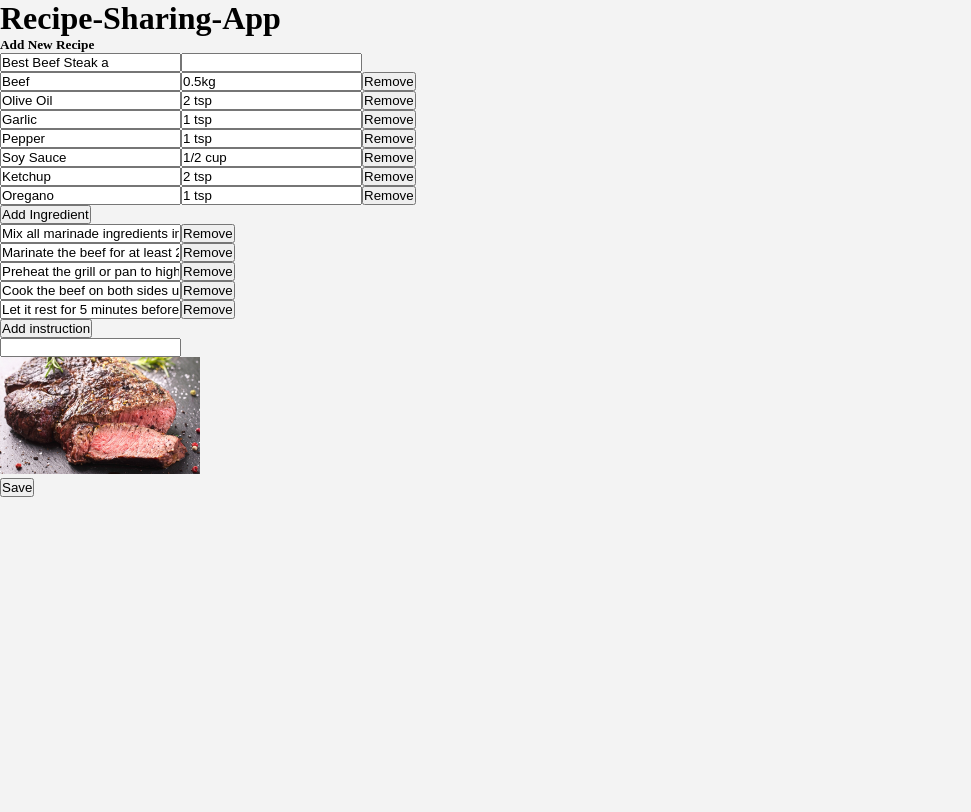
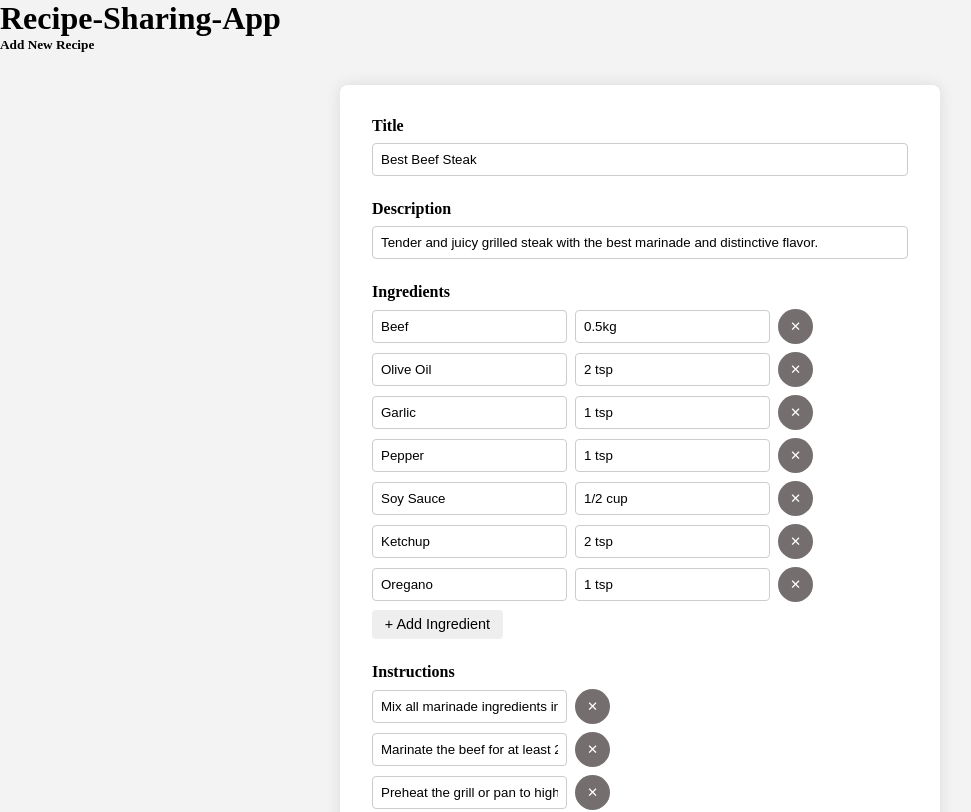
Before and after one commit to TornikeALT/Recipe-Sharing-Application, an Angular app: page /recipe-edit/1 in a window 1280 px wide. Shown: the top 812 px of the page, without its empty margins (0-971 px from the left). Built offline with nearby package versions, Linux system fonts and the light colour scheme; data requests are answered from the project's data file.

Commit message:
update new-recipe and edit form
add styles to edit

```diff
--- a/data/db.json
+++ b/data/db.json
@@ -2,7 +2,7 @@
   "recipes": [
     {
       "id": "1",
-      "title": "Best Beef Steak a",
+      "title": "Best Beef Steak",
       "description": "Tender and juicy grilled steak with the best marinade and distinctive flavor.",
       "ingredients": [
         {
--- a/src/components/details/details.component.html
+++ b/src/components/details/details.component.html
@@ -3,7 +3,7 @@
     <h4 class="ingredients_title">Ingredients</h4>
     <ul class="ingredients">
       <li *ngFor="let ingredient of recipe.ingredients">
-        <span>{{ ingredient.name }} - {{ ingredient.amount }}</span>
+        <span>{{ ingredient.name }} {{ ingredient.amount }}</span>
       </li>
     </ul>
     <h4 class="instructions_title">Recipe preparation steps</h4>
--- a/src/components/edit-recipe/edit-recipe.component.css
+++ b/src/components/edit-recipe/edit-recipe.component.css
@@ -0,0 +1,94 @@
+.form_container {
+  max-width: 600px;
+  margin: 2rem auto;
+  background: #fff;
+  padding: 2rem;
+  border-radius: 8px;
+  box-shadow: 0 0 15px rgba(0, 0, 0, 0.1);
+}
+
+.form_group {
+  margin-bottom: 1.5rem;
+  display: flex;
+  flex-direction: column;
+}
+
+label {
+  font-weight: bold;
+  margin-bottom: 0.5rem;
+}
+
+input[type="text"],
+input[type="file"] {
+  padding: 0.5rem;
+  border: 1px solid #ccc;
+  border-radius: 4px;
+}
+
+.inline_group {
+  display: flex;
+  gap: 0.5rem;
+  margin-bottom: 0.5rem;
+  align-items: center;
+}
+
+.thumbnail {
+  margin-top: 0.5rem;
+  width: 150px;
+  border-radius: 4px;
+  border: 1px solid #ccc;
+}
+
+.btn_remove {
+  background: #756e6e;
+  color: white;
+  border: none;
+  border-radius: 50%;
+  padding: 0.3rem 0.6rem;
+  cursor: pointer;
+  width: 35px;
+  height: 35px;
+  display: flex;
+  justify-content: center;
+  align-items: center;
+}
+
+.btn_secondary {
+  background: #eee;
+  border: none;
+  padding: 0.4rem 0.8rem;
+  border-radius: 4px;
+  cursor: pointer;
+  font-size: 0.9rem;
+}
+
+.btn_secondary:hover {
+  background: #ddd;
+}
+
+.btn_submit {
+  width: 100%;
+  background: rgb(14 152 217);
+  color: white;
+  padding: 0.8rem;
+  font-size: 1rem;
+  border: none;
+  border-radius: 6px;
+  cursor: pointer;
+  transition: background 0.3s;
+}
+
+.btn_submit:disabled {
+  background: #ccc;
+  cursor: not-allowed;
+}
+
+.btn_submit:hover:not(:disabled) {
+  background: rgb(3 108 157);
+}
+
+.error {
+  color: red;
+  font-size: 0.85rem;
+  margin-top: 0.25rem;
+}
--- a/src/components/edit-recipe/edit-recipe.component.html
+++ b/src/components/edit-recipe/edit-recipe.component.html
@@ -1,34 +1,91 @@
-<form [formGroup]="recipeForm" (ngSubmit)="onSubmit()">
-  <input type="text" formControlName="title" />
-  <input type="text" formArrayName="description" />
-  <div formArrayName="ingredients">
+<form [formGroup]="recipeForm" (ngSubmit)="onSubmit()" class="form_container">
+  <!-- Title -->
+  <div class="form_group">
+    <label for="title">Title</label>
+    <input id="title" type="text" formControlName="title" />
     <div
-      *ngFor="let ing of ingredients.controls; let i = index"
-      [formGroupName]="i"
+      *ngIf="title?.invalid && (title?.touched || title?.dirty)"
+      class="error"
     >
-      <input type="text" formControlName="name" />
-      <input type="text" formControlName="amount" />
-      <button type="button" (click)="removeIngredient(i)">Remove</button>
+      <small *ngIf="title?.errors?.['required']">Title is required.</small>
+      <small *ngIf="title?.errors?.['minlength']">Minimum 3 characters.</small>
     </div>
-    <button type="button" (click)="addIngredient()">Add Ingredient</button>
   </div>
 
-  <div formArrayName="instructions">
-    <div *ngFor="let inst of instructions.controls; let i = index">
-      <input type="text" [formControlName]="i" />
-      <button type="button" (click)="removeInstruction(i)">Remove</button>
+  <!-- Description -->
+  <div class="form_group">
+    <label for="description">Description</label>
+    <input id="description" type="text" formControlName="description" />
+    <div
+      *ngIf="
+        description?.invalid && (description?.touched || description?.dirty)
+      "
+      class="error"
+    >
+      <small *ngIf="description?.errors?.['required']"
+        >Description is required.</small
+      >
+      <small *ngIf="description?.errors?.['minlength']"
+        >Minimum 12 characters.</small
+      >
     </div>
-    <button type="button" (click)="addInstruction()">Add instruction</button>
-  </div>
-  <input type="text" formArrayName="thumbnail" readonly />
-
-  <div *ngIf="recipeForm.get('thumbnail')?.value">
-    <img
-      [src]="recipeForm.get('thumbnail')?.value"
-      alt="Thumbnail"
-      width="200"
-    />
   </div>
 
-  <button type="submit">Save</button>
+  <!-- Ingredients -->
+  <div class="form_group">
+    <label>Ingredients</label>
+    <div formArrayName="ingredients">
+      <div
+        *ngFor="let ing of ingredients.controls; let i = index"
+        [formGroupName]="i"
+        class="inline_group"
+      >
+        <input type="text" formControlName="name" placeholder="Name" />
+        <input type="text" formControlName="amount" placeholder="Amount" />
+        <button type="button" class="btn_remove" (click)="removeIngredient(i)">
+          ✕
+        </button>
+      </div>
+      <button type="button" class="btn_secondary" (click)="addIngredient()">
+        + Add Ingredient
+      </button>
+    </div>
+  </div>
+
+  <!-- Instructions -->
+  <div class="form_group">
+    <label>Instructions</label>
+    <div formArrayName="instructions">
+      <div
+        *ngFor="let inst of instructions.controls; let i = index"
+        class="inline_group"
+      >
+        <input type="text" [formControlName]="i" placeholder="Instruction" />
+        <button type="button" class="btn_remove" (click)="removeInstruction(i)">
+          ✕
+        </button>
+      </div>
+      <button type="button" class="btn_secondary" (click)="addInstruction()">
+        + Add Instruction
+      </button>
+    </div>
+  </div>
+
+  <!-- Thumbnail -->
+  <div class="form_group">
+    <div
+      *ngIf="
+        recipeForm.get('thumbnail')?.invalid &&
+        recipeForm.get('thumbnail')?.touched
+      "
+      class="error"
+    >
+      <small>Thumbnail is required.</small>
+    </div>
+  </div>
+
+  <!-- Submit -->
+  <button type="submit" class="btn_submit" [disabled]="recipeForm.invalid">
+    Save
+  </button>
 </form>
--- a/src/components/edit-recipe/edit-recipe.component.ts
+++ b/src/components/edit-recipe/edit-recipe.component.ts
@@ -57,6 +57,14 @@ export class EditRecipeComponent implements OnInit {
     return this.recipeForm.get('instructions') as FormArray;
   }
 
+  get title() {
+    return this.recipeForm.get('title');
+  }
+
+  get description() {
+    return this.recipeForm.get('description');
+  }
+
   setIngredients(ingredients: { name: string; amount: string }[]) {
     this.ingredients.clear();
     ingredients.forEach((ing) => {
--- a/src/components/new-recipe/new-recipe.component.css
+++ b/src/components/new-recipe/new-recipe.component.css
@@ -0,0 +1,5 @@
+.error {
+  color: red;
+  font-size: 0.875rem;
+  margin-top: 0.25rem;
+}
--- a/src/components/new-recipe/new-recipe.component.html
+++ b/src/components/new-recipe/new-recipe.component.html
@@ -1,11 +1,33 @@
 <form [formGroup]="recipeForm" (ngSubmit)="onSubmit()">
   <div>
-    <label for="">Title</label>
+    <label for="title">Title</label>
     <input type="text" formControlName="title" />
+    <div
+      *ngIf="title?.invalid && (title?.dirty || title?.touched)"
+      class="error"
+    >
+      <div *ngIf="title?.errors?.['required']">Title is required.</div>
+      <div *ngIf="title?.errors?.['minlength']">
+        Title must be at least 3 characters.
+      </div>
+    </div>
   </div>
   <div>
     <label>Description</label>
     <input type="text" formControlName="description" />
+    <div
+      *ngIf="
+        description?.invalid && (description?.dirty || description?.touched)
+      "
+      class="error"
+    >
+      <div *ngIf="description?.errors?.['required']">
+        Description is required.
+      </div>
+      <div *ngIf="description?.errors?.['minlength']">
+        Description must be at least 12 characters.
+      </div>
+    </div>
   </div>
   <div formArrayName="ingredients">
     <label>Ingredients</label>
@@ -14,7 +36,19 @@
       [formGroupName]="i"
     >
       <input type="text" placeholder="Name" formControlName="name" />
+      <div
+        *ngIf="ing.get('name')?.invalid && ing.get('name')?.touched"
+        class="error"
+      >
+        Ingredient name is required.
+      </div>
       <input type="text" placeholder="Amount" formControlName="amount" />
+      <div
+        *ngIf="ing.get('amount')?.invalid && ing.get('amount')?.touched"
+        class="error"
+      >
+        Amount is required.
+      </div>
       <button type="button" (click)="removeIngredient(i)">Remove</button>
     </div>
     <button type="button" (click)="addIngredient()">Add Ingredient</button>
@@ -23,6 +57,9 @@
     <label>Instructions</label>
     <div *ngFor="let inst of instructions.controls; let i = index">
       <input type="text" [formControlName]="i" />
+      <div *ngIf="inst.invalid && inst.touched" class="error">
+        Instruction is required.
+      </div>
       <button type="button" (click)="removeInstruction(i)">Remove</button>
     </div>
     <button type="button" (click)="addInstruction()">Add Instruction</button>
@@ -31,8 +68,17 @@
   <div>
     <label>Thumbnail</label>
     <input type="file" (change)="onFileSelected($event)" />
-    <img *ngIf="preview" [src]="preview" alt="Preview" width="150" />
+    <img *ngIf="preview" [src]="preview" alt="Preview" class="thumbnail" />
+    <div
+      *ngIf="
+        recipeForm.get('thumbnail')?.invalid &&
+        recipeForm.get('thumbnail')?.touched
+      "
+      class="error"
+    >
+      <small>Thumbnail is required.</small>
+    </div>
   </div>
 
-  <button type="submit">Add Recipe</button>
+  <button type="submit" [disabled]="recipeForm.invalid">Add Recipe</button>
 </form>
--- a/src/components/new-recipe/new-recipe.component.ts
+++ b/src/components/new-recipe/new-recipe.component.ts
@@ -28,11 +28,25 @@ export class NewRecipeComponent {
     private router: Router
   ) {
     this.recipeForm = this.fb.group({
-      title: ['', Validators.required],
-      description: ['', Validators.required],
-      ingredients: this.fb.array([this.fb.group({ name: '', amount: '' })]),
-      instructions: this.fb.array([this.fb.control('')]),
+      title: ['', [Validators.required, Validators.minLength(3)]],
+      description: ['', [Validators.required, Validators.minLength(12)]],
+      ingredients: this.fb.array([
+        this.fb.group({
+          name: ['', Validators.required],
+          amount: ['', Validators.required],
+        }),
+      ]),
+      instructions: this.fb.array([this.fb.control('', Validators.required)]),
+      thumbnail: ['', Validators.required],
     });
+  }
+
+  get title() {
+    return this.recipeForm.get('title');
+  }
+
+  get description() {
+    return this.recipeForm.get('description');
   }
 
   get ingredients() {
@@ -58,12 +72,16 @@ export class NewRecipeComponent {
 
   onFileSelected(event: Event): void {
     const input = event.target as HTMLInputElement;
-
     if (input.files && input.files.length > 0) {
       this.selectedFile = input.files[0];
+
       const reader = new FileReader();
       reader.onload = () => {
         this.preview = reader.result as string;
+        this.recipeForm
+          .get('thumbnail')
+          ?.setValue(`/${this.selectedFile!.name}`);
+        this.recipeForm.get('thumbnail')?.markAsTouched();
       };
       reader.readAsDataURL(this.selectedFile);
     }
```
